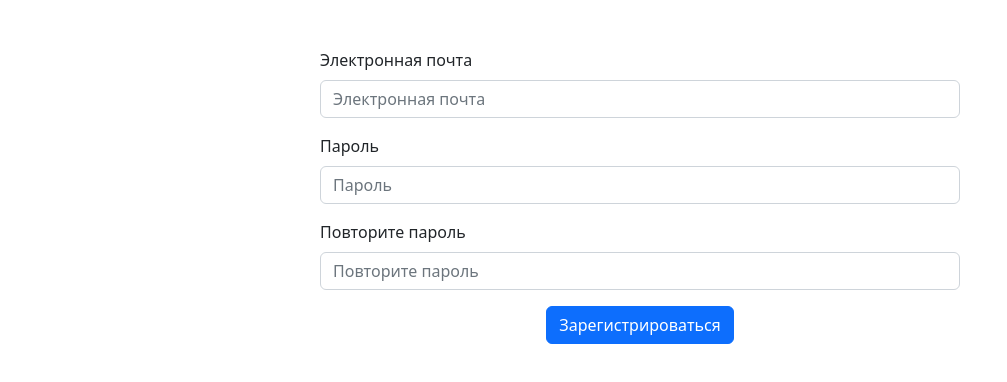
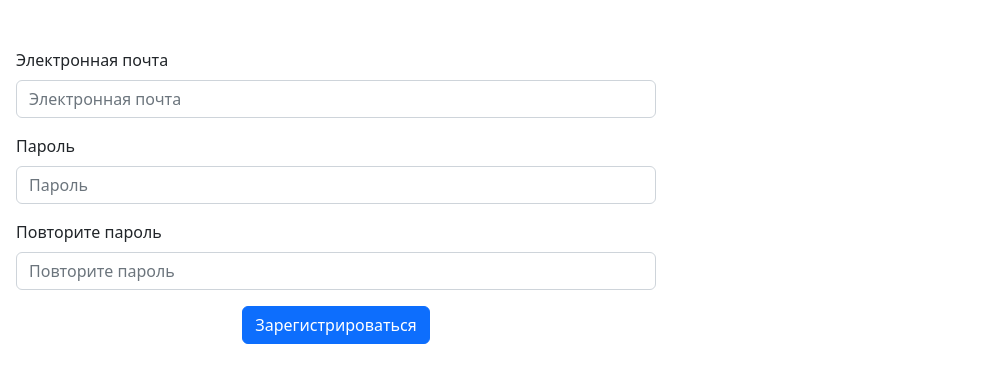
Before and after one commit to s3rg0sh4/dipclientts, a React (Create React App) app: page /mainplacehiringclient/register/1 in a window 1280 px wide. Shown: the top 382 px of the page, without its empty margins (0-1007 px from the left). Built offline with nearby package versions, Linux system fonts and the light colour scheme.

Commit message:
fix forms align

```diff
--- a/src/components/LoginForm.tsx
+++ b/src/components/LoginForm.tsx
@@ -15,8 +15,8 @@ export const LoginForm: FC = () => {
     })
 
     return (
-        <div className="d-flex" style={{ height: '100vh' }}>
-            <Form className="col-md-4 offset-md-4 align-self-center mb-5"
+        <div>
+            <Form className="col-md-6 offset-md-3 mt-5 mx-3"
                 onSubmit={handleSubmit(
                     async (data: ILoginRequest) => await login(data)
                 )}>
--- a/src/components/RegisterForm.tsx
+++ b/src/components/RegisterForm.tsx
@@ -27,7 +27,7 @@ export const RegisterForm: FC = () => {
 
     return (
         <div>
-            <Form className="col-md-6 offset-md-3 mt-5 " onSubmit={handleSubmit(submit)}>
+            <Form className="col-md-6 offset-md-3 mt-5 mx-3" onSubmit={handleSubmit(submit)}>
                 <Form.Group className="mb-3">
                     <Form.Label>Электронная почта</Form.Label>
                     <Form.Control type="email"
```
Also changed, not shown: 1 other file (tests, documents, lock files or other folders).
